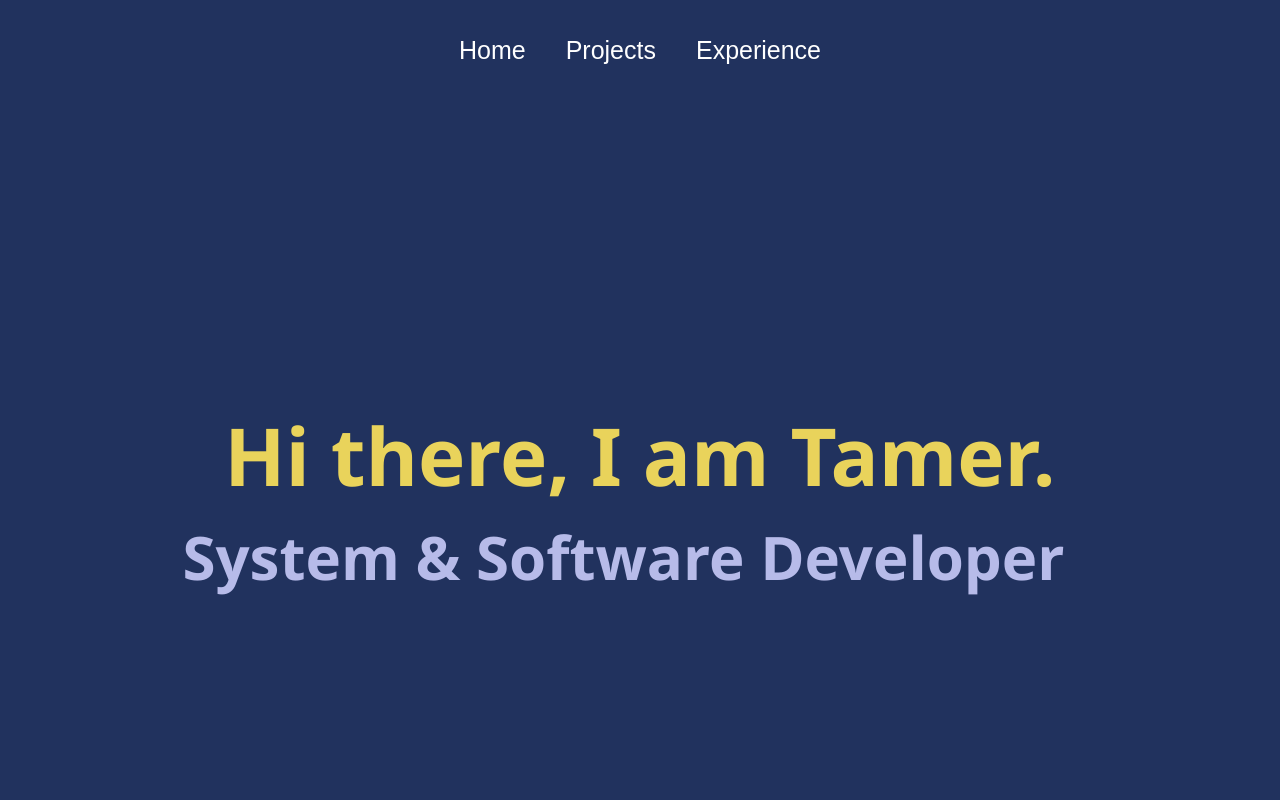
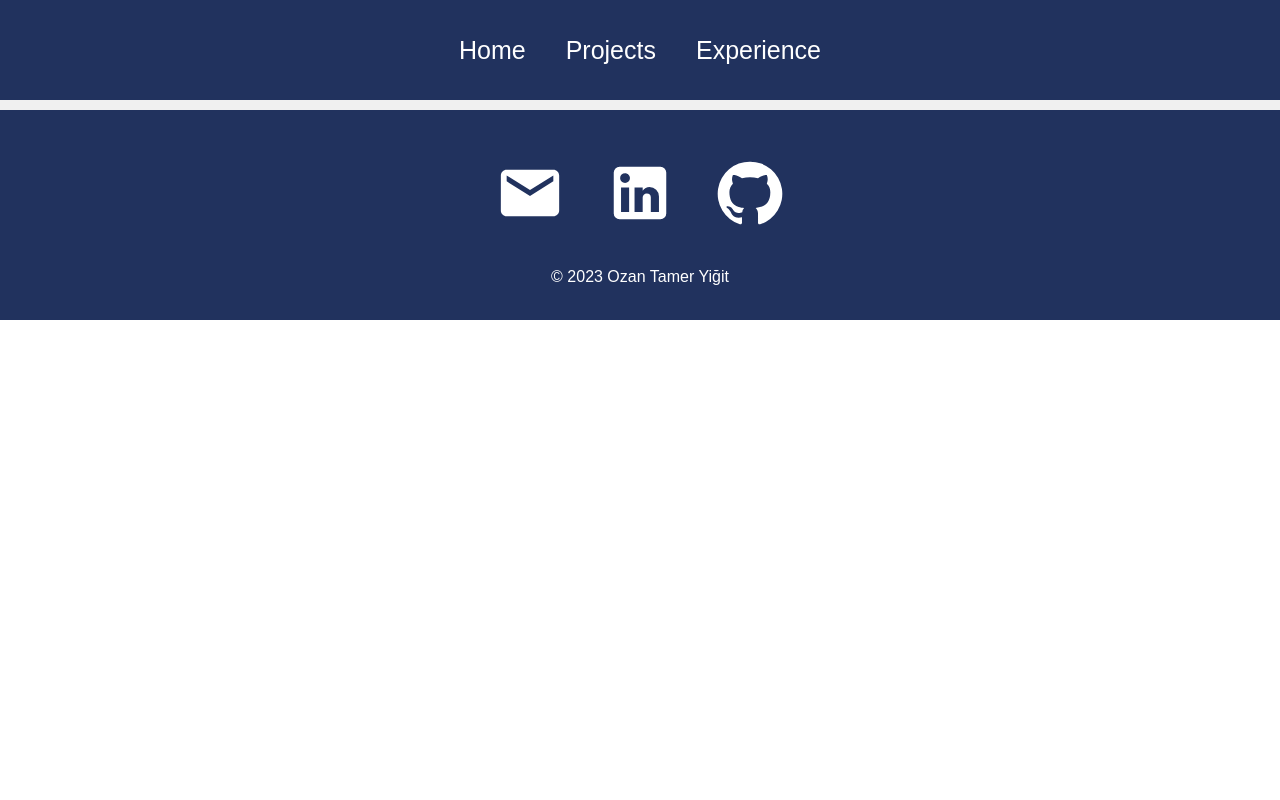
Before and after one commit to toznyigit/portfolio, a React (Create React App) app: page / in a window 1280 px wide. Shown: the top 800 px of the page. Built offline with nearby package versions, Linux system fonts and the light colour scheme.

Commit message:
route test

```diff
--- a/src/App.js
+++ b/src/App.js
@@ -14,10 +14,10 @@
         <Router>
           <Navbar />
           <Routes basename="/portfolio">
-            <Route path='/' element={<Home />} />
-            <Route path='/experience' element={<Experience />} />
-            <Route path='/projects' element={<Projects />} />
-            <Route path='/project/:id' element={<ProjectDisplay />} />
+            <Route path='/portfolio/' element={<Home />} />
+            <Route path='/portfolio/experience' element={<Experience />} />
+            <Route path='/portfolio/projects' element={<Projects />} />
+            <Route path='/portfolio/project/:id' element={<ProjectDisplay />} />
           </Routes>
           <Footer/>
         </Router>
```
